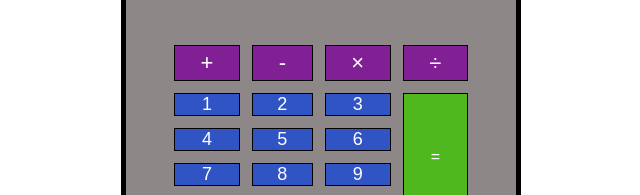
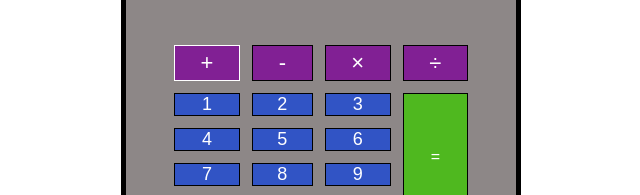
Before and after one commit to favy-codez/calculator, a plain HTML site: page index.html in a window 1280 px wide. In both pictures the pointer is over the button 526 px from the left and 323 px from the top of the page. Shown: the part 260-455 px from the top of the page, 319-959 px from the left. Drawn offline with Linux system fonts and the light colour scheme; a web font is replaced by a local one.

Commit message:
commit message

```diff
--- a/style.css
+++ b/style.css
@@ -39,6 +39,10 @@
     border: 1px solid #000;
 }
 
+button:hover{
+    border: 1px solid #fff;
+}
+
 .operators{
     background-color: rgb(129, 32, 148);
     font-size: 22px;
```
